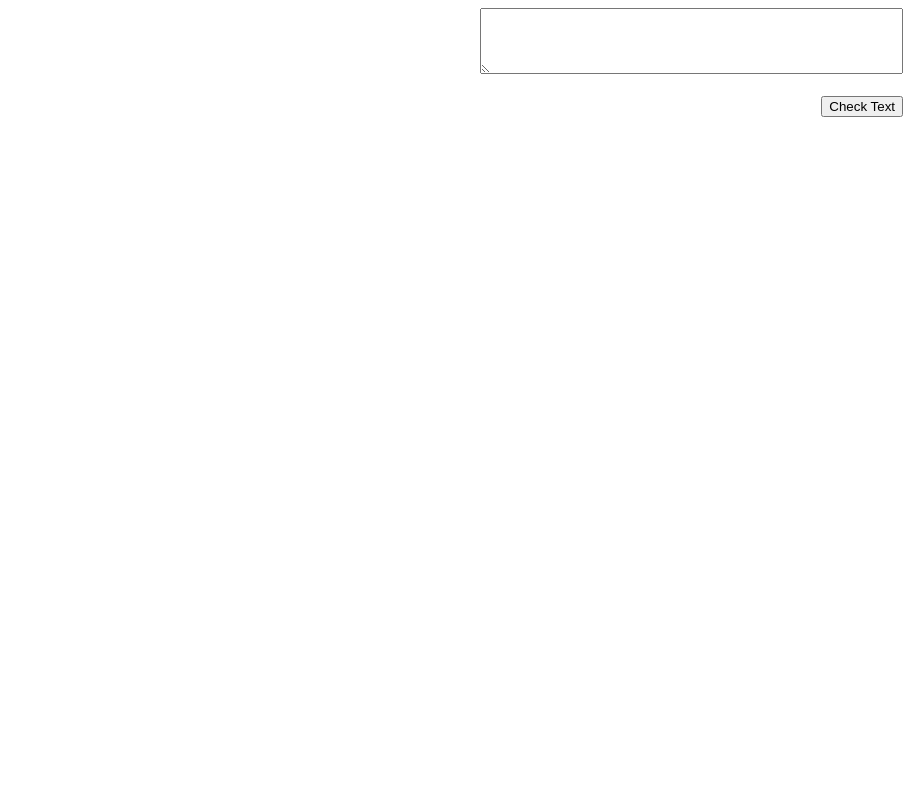
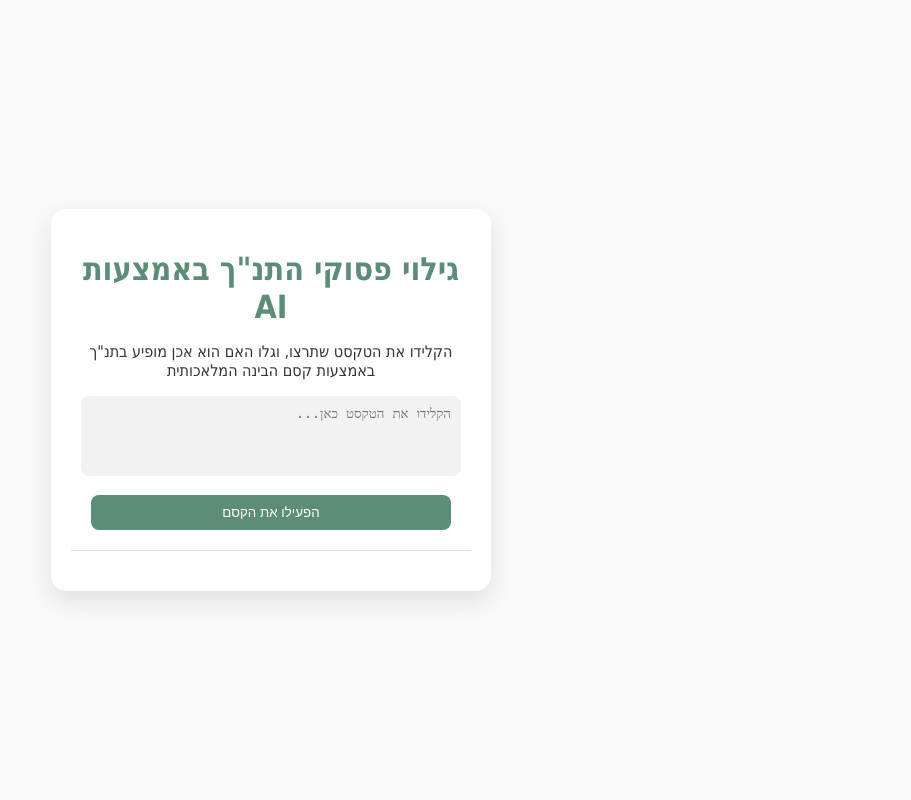
Before and after one commit to NHLOCAL/is-this-bible, a Flask app: page / in a window 1280 px wide. Before the commit the part shown is almost empty. Shown: the whole page, without its empty margins (369-1280 px from the left). Run offline with Flask 3, Linux system fonts and the light colour scheme; parts of the project's set-up code (start-up, migrations or seed data) failed here and were passed over.

Commit message:
ממשק מעוצב

```diff
--- a/templates/index.html
+++ b/templates/index.html
@@ -1,17 +1,93 @@
 <!DOCTYPE html>
-<html lang="he">
-<body dir="rtl">
-<form method="POST" action="/">
-    <textarea name="new_text" rows="4" cols="50"></textarea><br><br>
-    <input type="submit" value="Check Text">
-</form>
+<html dir="rtl" lang="he">
+<head>
+    <meta charset="UTF-8">
+    <meta name="viewport" content="width=device-width, initial-scale=1.0">
+    <title>גילוי פסוקי התנ"ך באמצעות AI</title>
+    <style>
+        body {
+            font-family: 'Tahoma', sans-serif;
+            background-color: #f9f9f9;
+            color: #333;
+            margin: 0;
+            padding: 0;
+            display: flex;
+            align-items: center;
+            justify-content: center;
+            min-height: 100vh;
+            overflow: hidden;
+        }
+        .container {
+            width: 400px;
+            padding: 20px;
+            background-color: #fff;
+            border-radius: 15px;
+            text-align: center;
+            box-shadow: 0px 10px 25px rgba(0, 0, 0, 0.1);
+        }
+        .fixed-input {
+            width: 90%;
+            padding: 10px;
+            margin-bottom: 15px;
+            border: none;
+            border-radius: 8px;
+            background-color: #f2f2f2;
+            color: #333;
+            resize: none;
+        }
+        input[type="submit"] {
+            width: 90%;
+            padding: 10px;
+            border: none;
+            border-radius: 8px;
+            background-color: #5d8d77;
+            color: white;
+            cursor: pointer;
+            transition: background-color 0.3s ease-in-out;
+        }
+        input[type="submit"]:hover {
+            background-color: #507b66;
+        }
+        h1 {
+            color: #5d8d77;
+            margin-bottom: 5px;
+        }
+        h2 {
+            color: #777;
+            margin-top: 20px;
+        }
+        .result {
+            border-top: 1px solid #ddd;
+            padding-top: 20px;
+            margin-top: 20px;
+            transition: all 0.5s ease-in-out;
+        }
+    </style>
+    <script>
+        function revealResults() {
+            var result = document.querySelector('.result');
+            result.style.opacity = 1;
+            result.style.marginTop = '20px';
+        }
+    </script>
+</head>
+<body>
+    <div class="container">
+        <h1>גילוי פסוקי התנ"ך באמצעות AI</h1>
+        <p>הקלידו את הטקסט שתרצו, וגלו האם הוא אכן מופיע בתנ"ך באמצעות קסם הבינה המלאכותית</p>
+        <form method="POST" action="/" onsubmit="revealResults()">
+            <textarea class="fixed-input" name="new_text" rows="4" cols="50" placeholder="הקלידו את הטקסט כאן..."></textarea><br>
+            <input type="submit" value="הפעילו את הקסם">
+        </form>
 
-{% if prediction %}
-<h2>Prediction Result</h2>
-<p>טקסט: {{ new_text }}</p>
-<p>סוג הטקסט שזוהה: {{ prediction }}</p>
-<p>ציון ודאות: {{ confidence_score }}</p>
-{% endif %}
-
+        <div class="result">
+            {% if prediction %}
+            <h2>הסודות התנ"כיים נחשפים</h2>
+            <p>הטקסט: {{ new_text }}</p>
+            <p>זוהה כ...: {{ prediction }}</p>
+            <p>ציון ודאות: {{ confidence_score }}</p>
+            {% endif %}
+        </div>
+    </div>
 </body>
 </html>
```
Also changed, not shown: try_model_webui.py (renamed from app.py).
